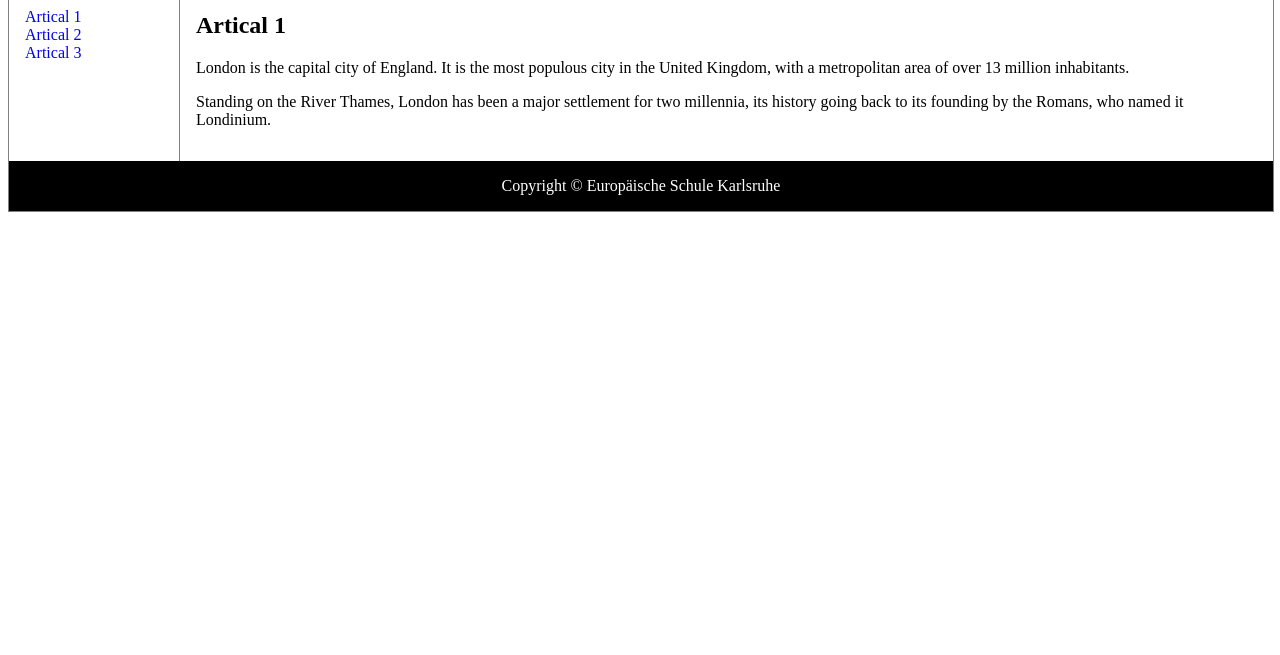
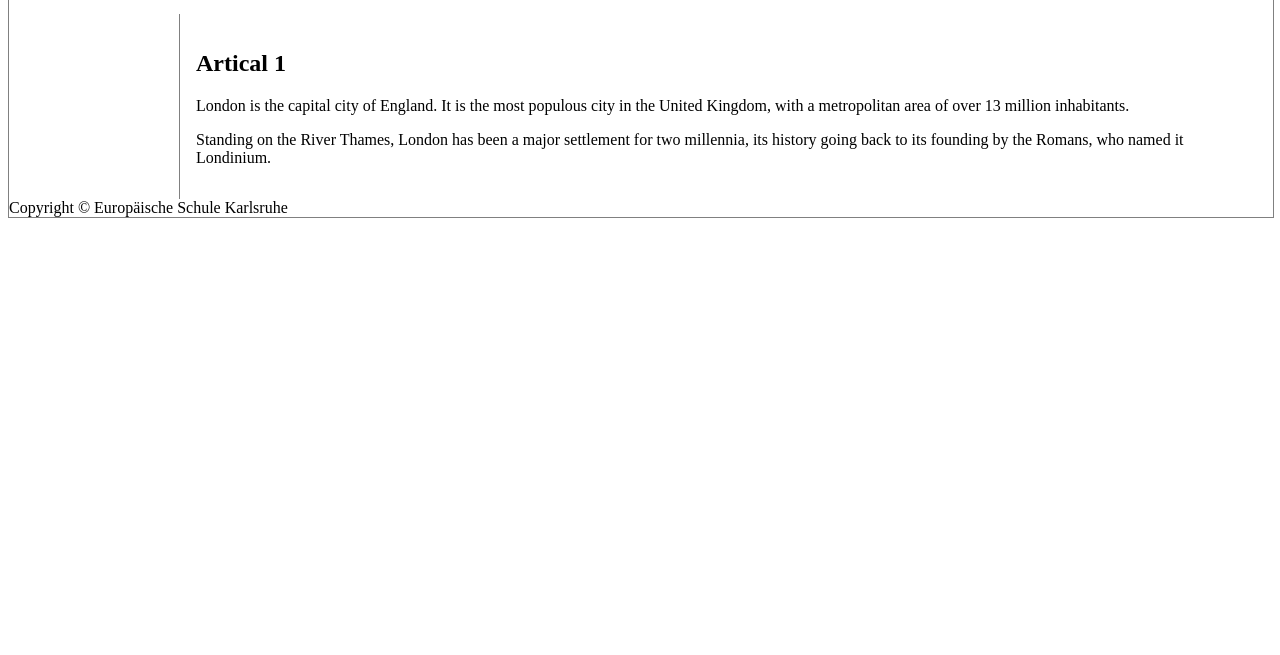
Before and after one commit to MrPaulilio/website.github.io, a plain HTML site: page index.html in a window 1280 px wide. Shown: the part 145-800 px from the top of the page. Drawn offline with Linux system fonts and the light colour scheme.

Commit message:
Update index.html

```diff
--- a/index.html
+++ b/index.html
@@ -6,12 +6,7 @@ div.container {
     width: 100%;
     border: 1px solid gray;
 }
-header, footer {
-    padding: 1em;
-    color: white;
-    background-color: black;
-    clear: left;
-    text-align: center;
+
 }
 nav {
     float: left;
```
